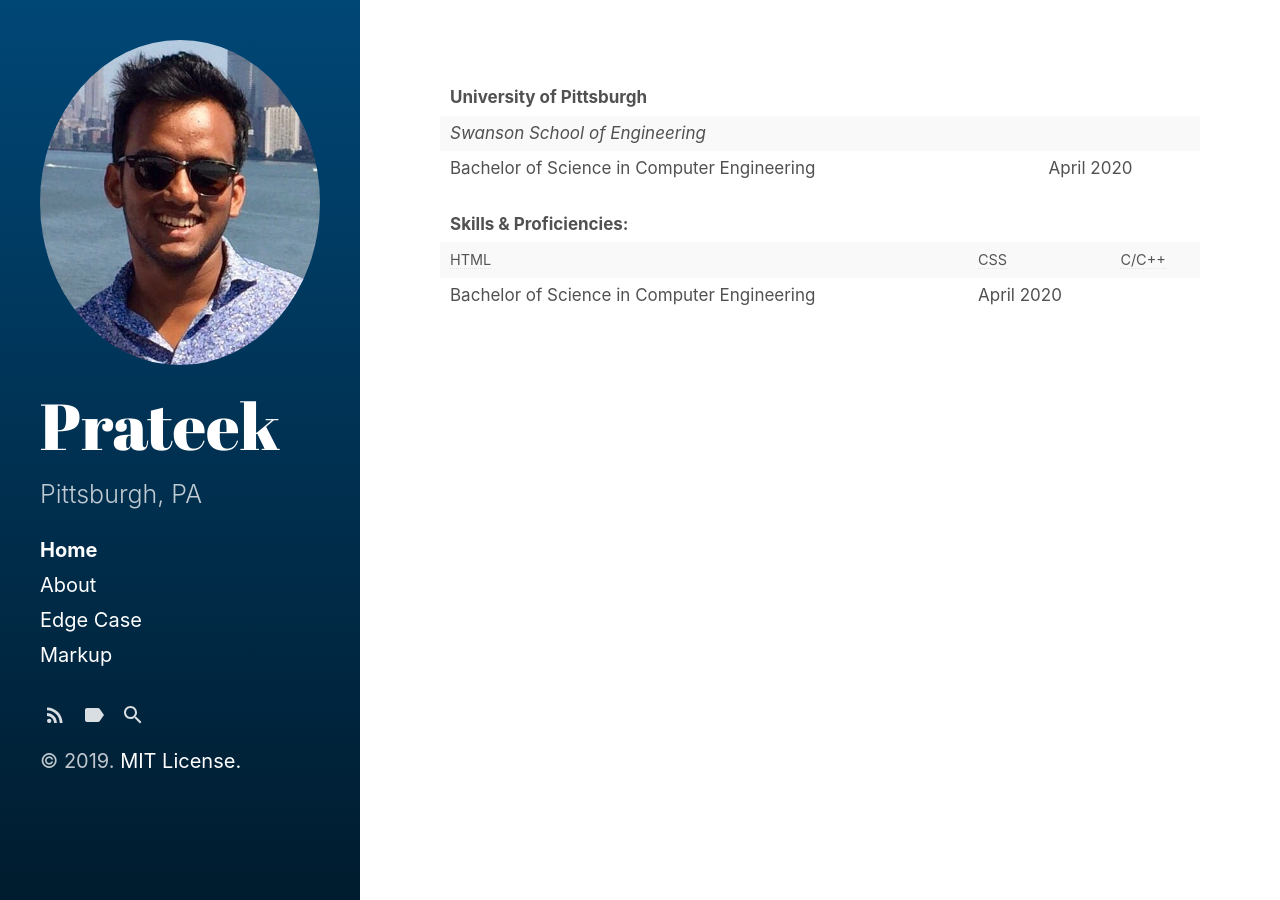
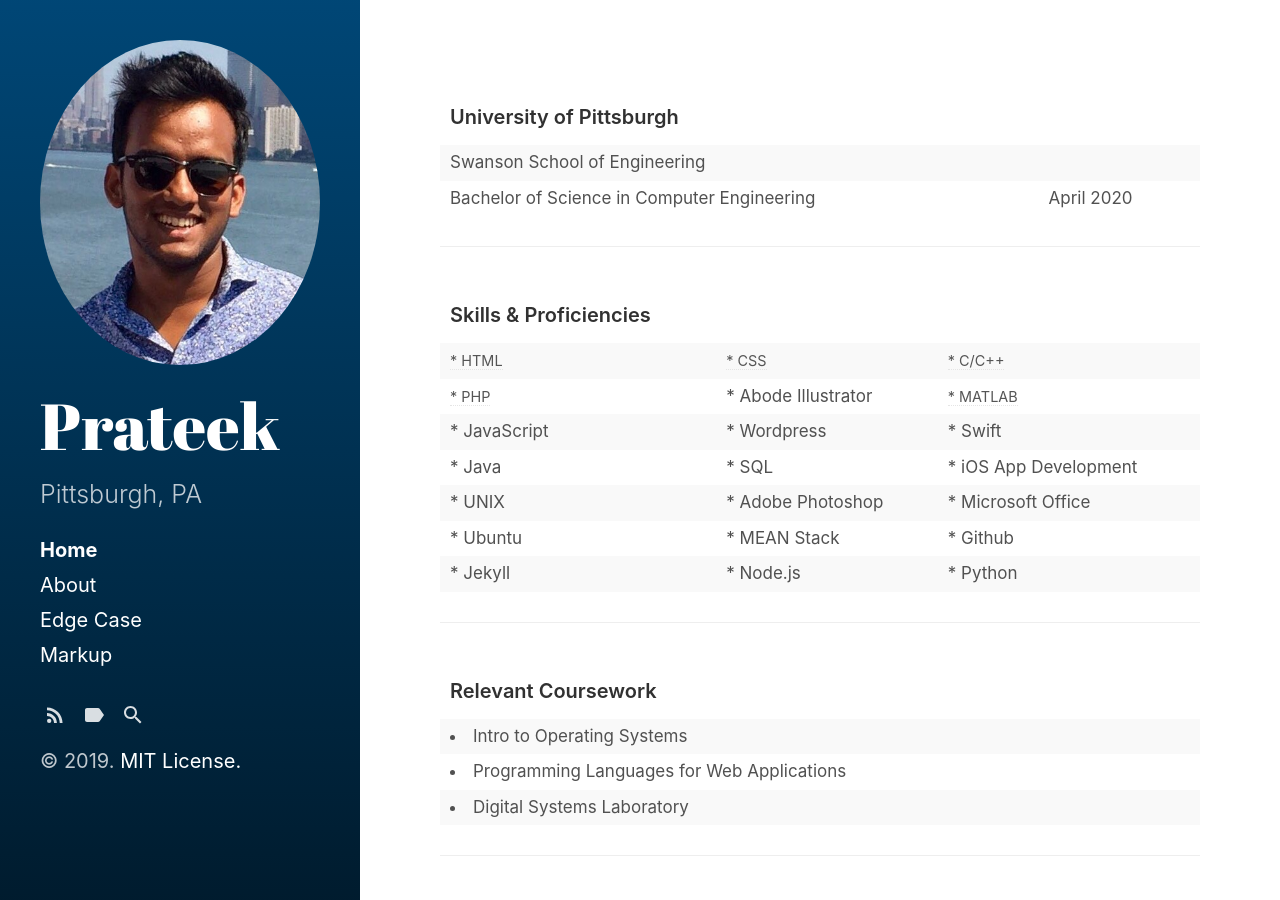
Before and after one commit to prateek3576/prateek3576.github.io, a Jekyll site: the page built from index.html, in a window 1280 px wide. Built offline with Jekyll 4.4.1, drawn with Linux system fonts in a browser that asks for light colours; the list of posts is cut into pages by our own code.

Commit message:
some content for resume

```diff
--- a/_layouts/index.html
+++ b/_layouts/index.html
@@ -3,17 +3,20 @@ layout: default
 ---
 
 <div class="content">
-    <table> <!--Education-->
+    <table>
+        <!--Education-->
         <thead>
             <tr>
-                <th>University of Pittsburgh</th>
+                <th>
+                    <h4>University of Pittsburgh</h4>
+                </th>
                 <th></th>
             </tr>
         </thead>
         <tbody>
             <tr>
                 <td>
-                    <em>Swanson School of Engineering</em>
+                    Swanson School of Engineering
                 </td>
                 <td></td>
             </tr>
@@ -25,29 +28,89 @@ layout: default
         </tbody>
     </table>
 
-    <table> <!--Skills and Proficiencies-->
+    <hr>
+
+    <table>
+        <!--Skills and Proficiencies-->
         <thead>
             <tr>
-                <th>Skills & Proficiencies:</th>
+                <th>
+                    <h4>Skills & Proficiencies</h4>
+                </th>
                 <th></th>
                 <th></th>
             </tr>
         </thead>
         <tbody>
             <tr>
-                <td>
-                    <abbr title="Hyper text markup language" class="notbold">HTML</abbr>
-                </td>
-                <td><abbr title="" class="notbold">CSS</abbr></td>
-                <td><abbr title="" class="notbold">C/C++</abbr></td>
+                <td><abbr title="Hyper text markup language" class="notbold">* HTML</abbr></td>
+                <td><abbr title="" class="notbold">* CSS</abbr></td>
+                <td><abbr title="" class="notbold">* C/C++</abbr></td>
             </tr>
             <tr>
-                <td>
-                    Bachelor of Science in Computer Engineering</td>
-                <td>April 2020</td>
+                <td><abbr title="Hyper text markup language" class="notbold">* PHP</abbr></td>
+                <td>* Abode Illustrator</td>
+                <td><abbr title="" class="notbold">* MATLAB</abbr></td>
+            </tr>
+            <tr>
+                <td>* JavaScript</td>
+                <td>* Wordpress</td>
+                <td>* Swift</td>
+            </tr>
+            <tr>
+                <td>* Java</td>
+                <td>* SQL</td>
+                <td>* iOS App Development</td>
+            </tr>
+            <tr>
+                <td>* UNIX</td>
+                <td>* Adobe Photoshop</td>
+                <td>* Microsoft Office</td>
+            </tr>
+            <tr>
+                <td>* Ubuntu</td>
+                <td>* MEAN Stack</td>
+                <td>* Github</td>
+            </tr>
+            <tr>
+                <td>* Jekyll</td>
+                <td>* Node.js</td>
+                <td>* Python</td>
             </tr>
         </tbody>
     </table>
 
+    <hr>
+
+    <table>
+        <thead>
+            <tr>
+                <td colspan="3">
+                    <h4>Relevant Coursework</h4>
+                </td>
+            </tr>
+        </thead>
+        <tbody>
+            <ul>
+                <tr>
+                    <td>
+                        <li>Intro to Operating Systems</li>
+                    </td>
+                </tr>
+                <tr>
+                    <td>
+                        <li>Programming Languages for Web Applications</li>
+                    </td>
+                </tr>
+                <tr>
+                    <td>
+                        <li>Digital Systems Laboratory</li>
+                    </td>
+                </tr>
+            </ul>
+        </tbody>
+    </table>
+
+    <hr>
 
 </div>
```
Also changed, not shown: favicon.ico, favicon.png, 3 other files.
